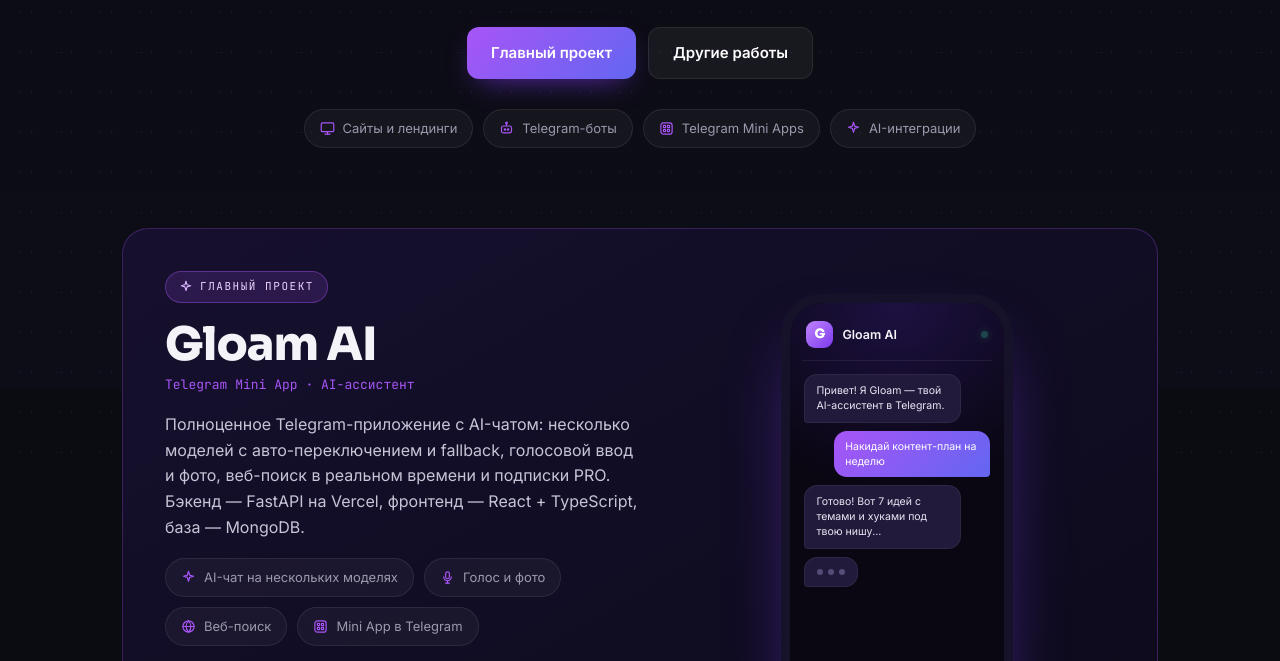
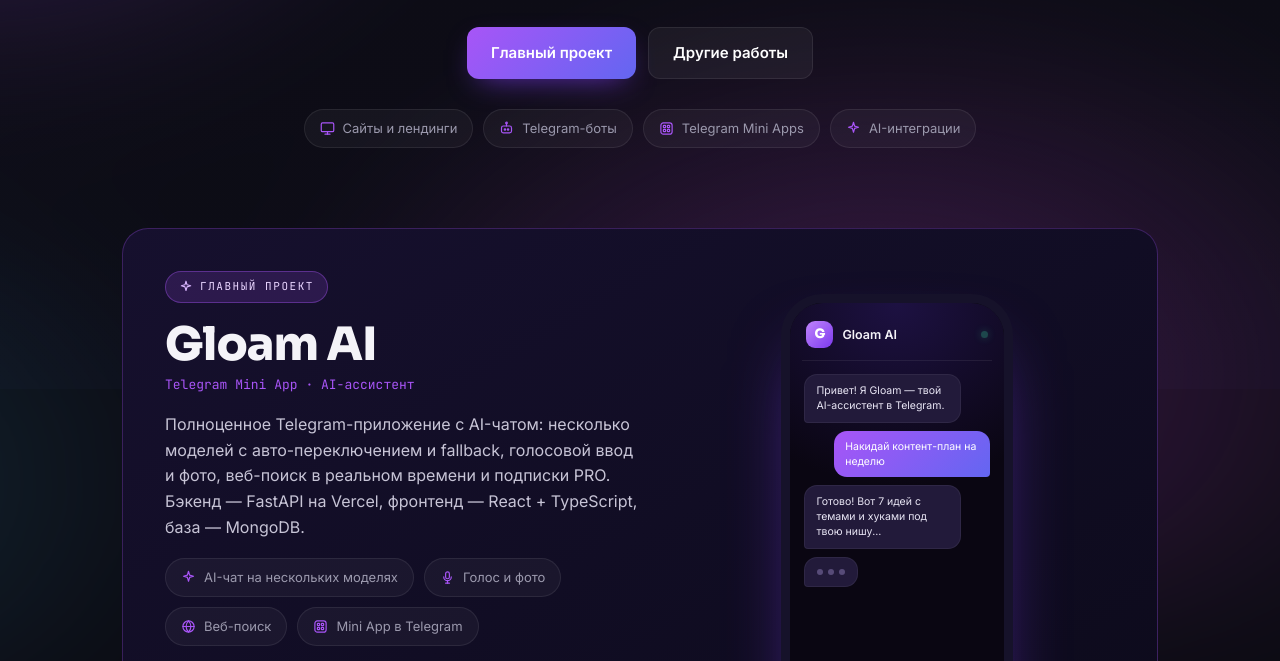
Before and after one commit to Lorenovv/portfolio, a plain HTML site: page index.html in a window 1280 px wide. Shown: the part 411-1072 px from the top of the page. Drawn offline with Linux system fonts and the light colour scheme.

Commit message:
Replace dotted lattice with animated aurora background (transform-based, reliably animates)

```diff
--- a/css/style.css
+++ b/css/style.css
@@ -15,21 +15,21 @@
 html,body{max-width:100%;overflow-x:hidden}
 html{scroll-behavior:smooth}
 body{font-family:'Inter',system-ui,sans-serif;background:var(--bg);color:var(--text);line-height:1.6;-webkit-font-smoothing:antialiased}
-/* base color layer (static): gradient + soft corner glows */
-body::before{content:"";position:fixed;inset:0;z-index:-2;background:
-	radial-gradient(820px 520px at 82% -8%, rgba(99,102,241,.18), transparent 60%),
-	radial-gradient(720px 520px at 8% 4%, rgba(168,85,247,.14), transparent 60%),
-	linear-gradient(180deg,var(--bg),var(--bg-2))}
-/* animated diamond / lattice pattern (slides horizontally, seamless loop) */
-body::after{content:"";position:fixed;inset:-12%;z-index:-1;pointer-events:none;
-	background-image:
-		linear-gradient(45deg, rgba(180,120,255,.20) 0px, rgba(180,120,255,.20) 1.4px, transparent 1.4px, transparent 100%),
-		linear-gradient(-45deg, rgba(120,128,255,.20) 0px, rgba(120,128,255,.20) 1.4px, transparent 1.4px, transparent 100%),
-		linear-gradient(45deg, rgba(180,120,255,.10) 0px, rgba(180,120,255,.10) 1.2px, transparent 1.2px, transparent 100%),
-		linear-gradient(-45deg, rgba(120,128,255,.10) 0px, rgba(120,128,255,.10) 1.2px, transparent 1.2px, transparent 100%);
-	background-size:40px 40px,40px 40px,80px 80px,80px 80px;
-	animation:weave 8s linear infinite}
-@keyframes weave{from{background-position:0 0,0 0,0 0,0 0}to{background-position:40px 0,-40px 0,80px 0,-80px 0}}
+/* base color layer (static dark gradient) */
+body::before{content:"";position:fixed;inset:0;z-index:-2;background:linear-gradient(180deg,var(--bg),var(--bg-2))}
+/* animated aurora: soft drifting color blobs (transform-based for reliable motion) */
+body::after{content:"";position:fixed;inset:-30%;z-index:-1;pointer-events:none;
+	background:
+		radial-gradient(34% 40% at 24% 30%, rgba(168,85,247,.34), transparent 70%),
+		radial-gradient(32% 36% at 80% 20%, rgba(99,102,241,.32), transparent 70%),
+		radial-gradient(40% 42% at 62% 82%, rgba(217,70,239,.24), transparent 70%),
+		radial-gradient(30% 34% at 12% 84%, rgba(56,189,248,.16), transparent 70%);
+	filter:blur(64px);
+	will-change:transform;
+	animation:aurora 18s ease-in-out infinite alternate}
+@keyframes aurora{
+	0%{transform:translate3d(-5%,-3%,0) rotate(-6deg) scale(1.05)}
+	100%{transform:translate3d(6%,4%,0) rotate(7deg) scale(1.22)}}
 a{color:inherit;text-decoration:none}
 h1,h2,h3{font-family:'Sora',sans-serif;letter-spacing:-.02em;line-height:1.1}
 .sprite{position:absolute;width:0;height:0;overflow:hidden}
@@ -195,6 +195,5 @@
 }
 @media (prefers-reduced-motion:reduce){
 	.reveal{opacity:1;transform:none;transition:none}
-	body::after,.phone__on,.msg--type i{animation:none}
 	html{scroll-behavior:auto}
 }
```
